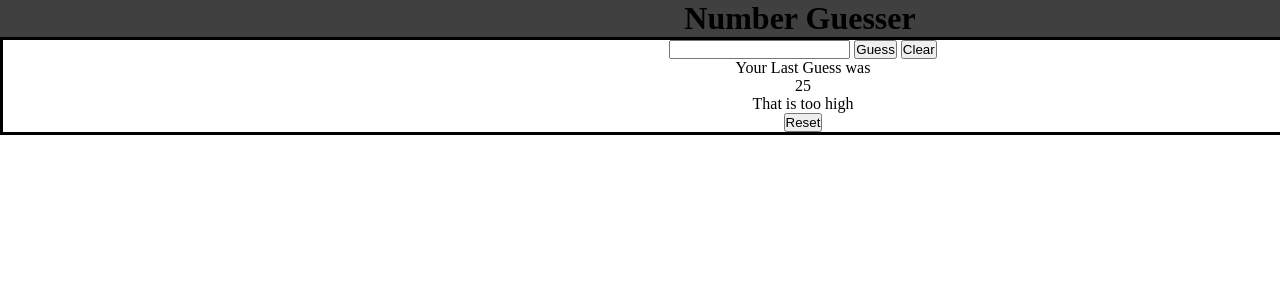
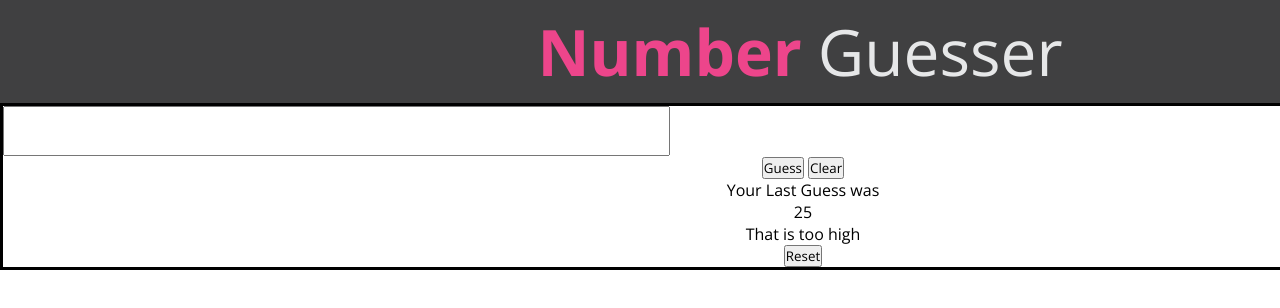
Before and after one commit to kyleewellons/Number-Guesser, a plain HTML site: page index.html in a window 1280 px wide. Shown: the top 308 px of the page. Drawn offline with nearby package versions, Linux system fonts and the light colour scheme.

Commit message:
Finish header begin input styling

```diff
--- a/index.html
+++ b/index.html
@@ -3,20 +3,21 @@
 <head>
   <title>Number Guesser</title>
   <link rel="stylesheet" type="text/css" href="styles.css">
+  <link href="https://fonts.googleapis.com/css?family=Open+Sans:300,400,700" rel="stylesheet">
 </head>
 <body>
   <header>
-    <h1>Number Guesser</h1>
+    <h1 class="pink-heading">Number</h1><h1> Guesser</h1>
   </header>
   <section>
     <form>
-      <input type="number" name="user-guess">
+      <input class="guess-input" type="number" name="user-guess">
       <button>Guess</button>
       <button>Clear</button>
     </form>
     <p>Your Last Guess was<p>
     <p class="guess-area">25</p>
-    <p class="feed-back">That is too high</p>
+    <p class="feedback-area">That is too high</p>
     <button>Reset</button>
   </section>
 </body>
--- a/styles.css
+++ b/styles.css
@@ -2,6 +2,8 @@
   margin: 0px;
   padding: 0px;
   text-align: center;
+  font-family: 'Open Sans', sans-serif;
+  font-weight: 300;
 }
 
 header {
@@ -9,7 +11,34 @@ header {
   width:100rem;
 }
 
+h1 {
+  color: #e6e7e8;
+  display: inline-block;
+  font-size: 4em;
+  margin: .5%;
+}
+
+.pink-heading {
+  color: #ed458b;
+  font-weight: 700;
+}
+
 section {
   border: solid #000;
   width: 100rem;
 }
+
+.guess-input {
+  display: block;
+  height: 50px;
+  width: 50em;
+
+}
+
+
+/*Ed458b Pink Header
+E6e7e8 Guesser Header
+929497 buttons
+D0d2d3 buttons disabled
+Eb008b buttons hover && user guess
+404041 : Your last guess was && feedback*/
```
